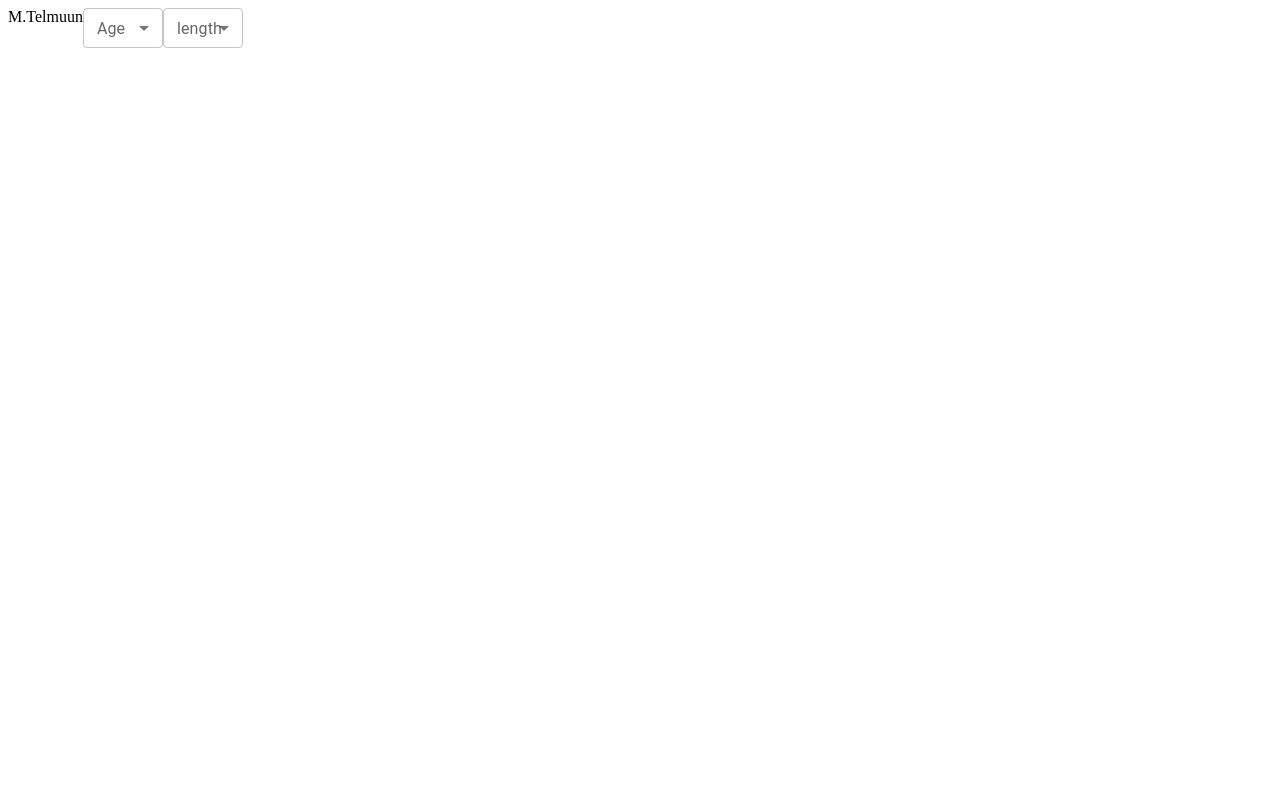
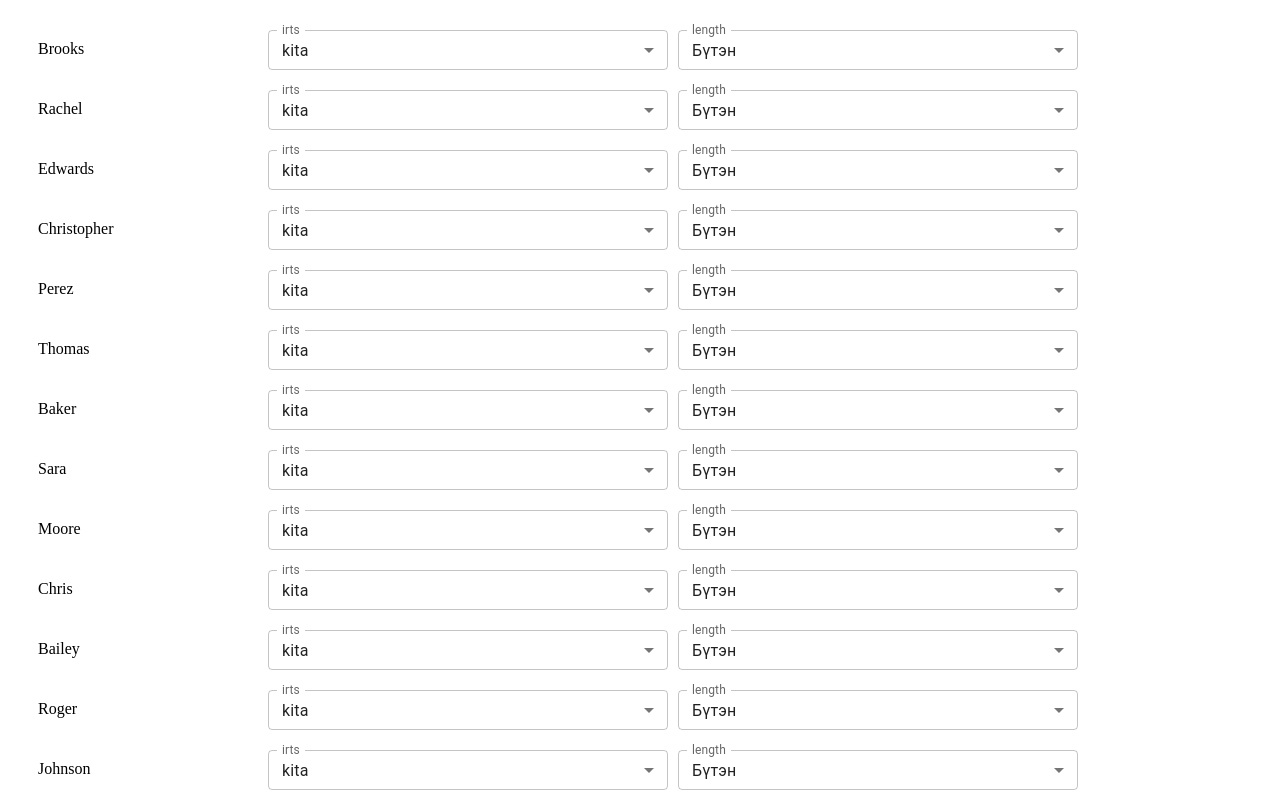
Before and after one commit to telmuun11/attendance, a Next.js app: page /signin in a window 1280 px wide. Shown: the top 800 px of the page. Built offline with nearby package versions, Linux system fonts and the light colour scheme.

Commit message:
input ok

```diff
--- a/pages/signin.js
+++ b/pages/signin.js
@@ -4,61 +4,96 @@ import InputLabel from "@mui/material/InputLabel";
 import MenuItem from "@mui/material/MenuItem";
 import FormControl from "@mui/material/FormControl";
 import Select from "@mui/material/Select";
+
 export default function SignIn() {
-  const [age, setAge] = React.useState("");
+  let d = [];
+  let c = [];
 
+  for (let i = 0; i < 27; i++) {
+    d.push("kita");
+  }
+  for (let i = 0; i < 27; i++) {
+    c.push("Бүтэн");
+  }
+
+  const [irts, setIrts] = React.useState(d);
+  const [duration, setDuration] = React.useState(c);
+  let List = ["Brooks","Rachel","Edwards","Christopher","Perez","Thomas","Baker","Sara","Moore","Chris","Bailey","Roger","Johnson","Marilyn","Thompson","Anthony","Evans","Julie","Hall","Paula","Phillips","Annie","Hernandez","Dorothy","Murphy","Alice","Howard",];
+  const Row = (e, index) => {
     const handleChange = (event) => {
-    setAge(event.target.value);
+      let a = irts;
+      a[index] = event.target.value;
+      console.log(irts)
+      setIrts(a);
     };
+    const handleChange1 = (event) => {
+      let a = duration;
+      a[index] = event.target.value;
+
+      setDuration(a);
+      console.log(duration);
+    };
+
 
     return (
       <div className="cont1">
-      M.Telmuun
-      <div className="w100 ">
+        <div className="w101">  {List[index]}</div>
 
-        <FormControl fullWidth size="small">
-          <InputLabel id="demo-simple-select-label">Age</InputLabel>
+        {/* <div className="w100 " > */}
+        <Box className="w100">
+          <FormControl  fullWidth size="small">
+            <InputLabel  id="demo-simple-select-label">irts</InputLabel>
             <Select
-
               labelId="demo-simple-select-label"
               id="demo-simple-select"
-            value={age}
+              defaultValue={irts[index]}
               label="Irts"
               onChange={handleChange}
-            autoWidth={true}
+
             >
-            <MenuItem value={"bir"}>birsen</MenuItem>
-            <MenuItem value={"tas"}>Tas</MenuItem>
-            <MenuItem value={"uivchtei"}>Uvchtei</MenuItem>
-            <MenuItem value={"chuluutei"}>Chuluutei </MenuItem>
-          </Select>
-        </FormControl>
-
-      </div>
-      <Box className="w100">
-        <FormControl fullWidth size="small" >
-          <InputLabel id="demo-simple-select-label">length</InputLabel>
-          <Select
-
-            labelId="demo-simple-select-label"
-            id="demo-simple-select"
-            value={age}
-            label="Irts"
-            onChange={handleChange}
-          >
-            <MenuItem value={"bu"}>Buten Udur</MenuItem>
-            <MenuItem value={"1"}>1</MenuItem>
-            <MenuItem value={"2"}>2</MenuItem>
-            <MenuItem value={"3"}>3</MenuItem>
-            <MenuItem value={"4"}>4</MenuItem>
-            <MenuItem value={"5"}>5</MenuItem>
-            <MenuItem value={"6"}>6</MenuItem>
-            <MenuItem value={"7"}>7</MenuItem>
-            <MenuItem value={"8"}>8</MenuItem>
-            <MenuItem value={"9"}>9</MenuItem>
+              <MenuItem value={"kita"}>kita</MenuItem>
+              <MenuItem value={"nai"}>nai</MenuItem>
+              <MenuItem value={"byouki"}>byouki</MenuItem>
+              <MenuItem value={"jiyu"}>jiyu </MenuItem>
             </Select>
           </FormControl>
           </Box>
+        {/* </div> */}
+        {/* 5041355868 */}
+        {/* mongol ulsiin ih surguuli */}
+
+
+        <Box className="w100">
+          <FormControl fullWidth  size="small">
+            <InputLabel id="demo-simple-select-label">length</InputLabel>
+            <Select
+              labelId="demo-simple-select-label"
+              id="demo-simple-select"
+              defaultValue={duration[index]}
+              label="length"
+              onChange={handleChange1}
+
+            >
+              <MenuItem value={"Бүтэн"}>Бүтэн</MenuItem>
+              <MenuItem value={"1 цаг"}>1 цаг</MenuItem>
+              <MenuItem value={"2 цаг"}>2 цаг</MenuItem>
+              <MenuItem value={"3 цаг"}>3 цаг</MenuItem>
+              <MenuItem value={"4 цаг"}>4 цаг</MenuItem>
+              <MenuItem value={"5 цаг"}>5 цаг</MenuItem>
+              <MenuItem value={"6 цаг"}>6 цаг</MenuItem>
+              <MenuItem value={"7 цаг"}>7 цаг</MenuItem>
+              <MenuItem value={"8 цаг"}>8 цаг</MenuItem>
+              <MenuItem value={"9 цаг"}>9 цаг</MenuItem>
+            </Select>
+          </FormControl>
+        </Box>
+
+
       </div>
     );
+  };
+
+  return irts.map((e, index) => {
+    return Row(e, index);
+  });
 }
--- a/styles/globals.css
+++ b/styles/globals.css
@@ -1,26 +1,30 @@
-.cont
-{
-    display: flex;
-    flex-direction: row
-
+.cont {
+  display: flex;
+  flex-direction: row;
 }
-.cont1{
-    display: flex;
-    flex-direction: row;
-
+.cont1 {
+  display: flex;
+  flex-direction: row;
+  margin: 30px;
 }
-.w100{
-    width: 80px ;
-
-    height: 10px;
+.w100 {
+  /* width: 20x; */
+  width: 100%;
+  height: 30px;
+  margin-left: 10px;
+  max-width: 400px;
 }
-.tilt{
-   width: 5   0;
-}
-.z-1{
-    z-index: 1;
+.w101 {
+  width: 220px;
+  display: flex;
+  align-self: center;
+  height: 10px;
 }
 
-.z-0{
-    z-index: 0;
+.z-1 {
+  z-index: 1;
 }
+
+.z-0 {
+  z-index: 0;
+}
```
Lines whose indentation alone changed are shown as unchanged.
